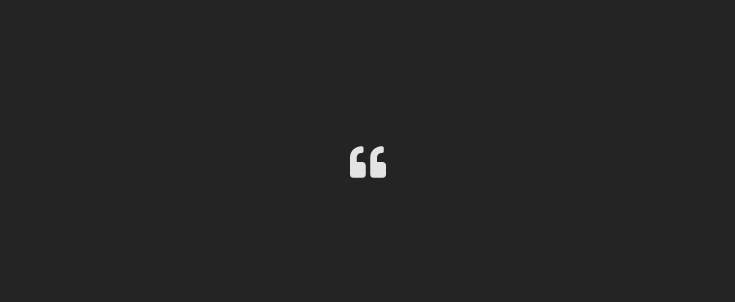
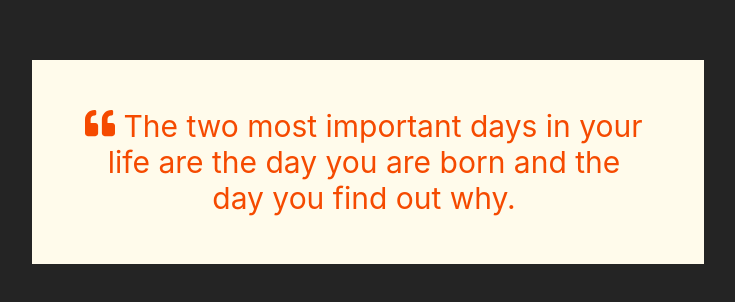
Before and after one commit to nikklimenko/react-random-quote-machine, a React (Vite) app: page / in a window 1280 px wide. Shown: the part 238-540 px from the top of the page, without its empty margins (272-1007 px from the left). Built offline with nearby package versions, Linux system fonts and the light colour scheme.

Commit message:
feat: moved color array to a separate file and added a function to get a random color

```diff
--- a/src/components/QuoteBox.jsx
+++ b/src/components/QuoteBox.jsx
@@ -2,8 +2,12 @@ import { FaQuoteLeft } from 'react-icons/fa'
 
 const QuoteBox = () => {
 	return (
-		<div>
-			<FaQuoteLeft className='text-4xl font-extrabold' />
+		<div className='w-2xl min-h-48 mx-auto bg-amber-50 p-12' id='quote-box'>
+			<div className='text-3xl mr-2 text-orange-600'>
+				<FaQuoteLeft className='text-3xl mr-2 text-orange-600 inline-block align-top' />
+				The two most important days in your life are the day you are born and
+				the day you find out why.
+			</div>
 		</div>
 	)
 }
--- /dev/null
+++ b/src/utils/colors.js
@@ -0,0 +1,16 @@
+export const colors = [
+	'#2F3C7E',
+	'#101820',
+	'#F96167',
+	'#990011',
+	'#8AAAE5',
+	'#2C5F2D',
+	'#97BC62',
+	'#1E2761',
+	'#408EC6',
+	'#7A2048',
+]
+
+export function getRandomColor() {
+	return colors[Math.floor(Math.random() * colors.length)]
+}
```
